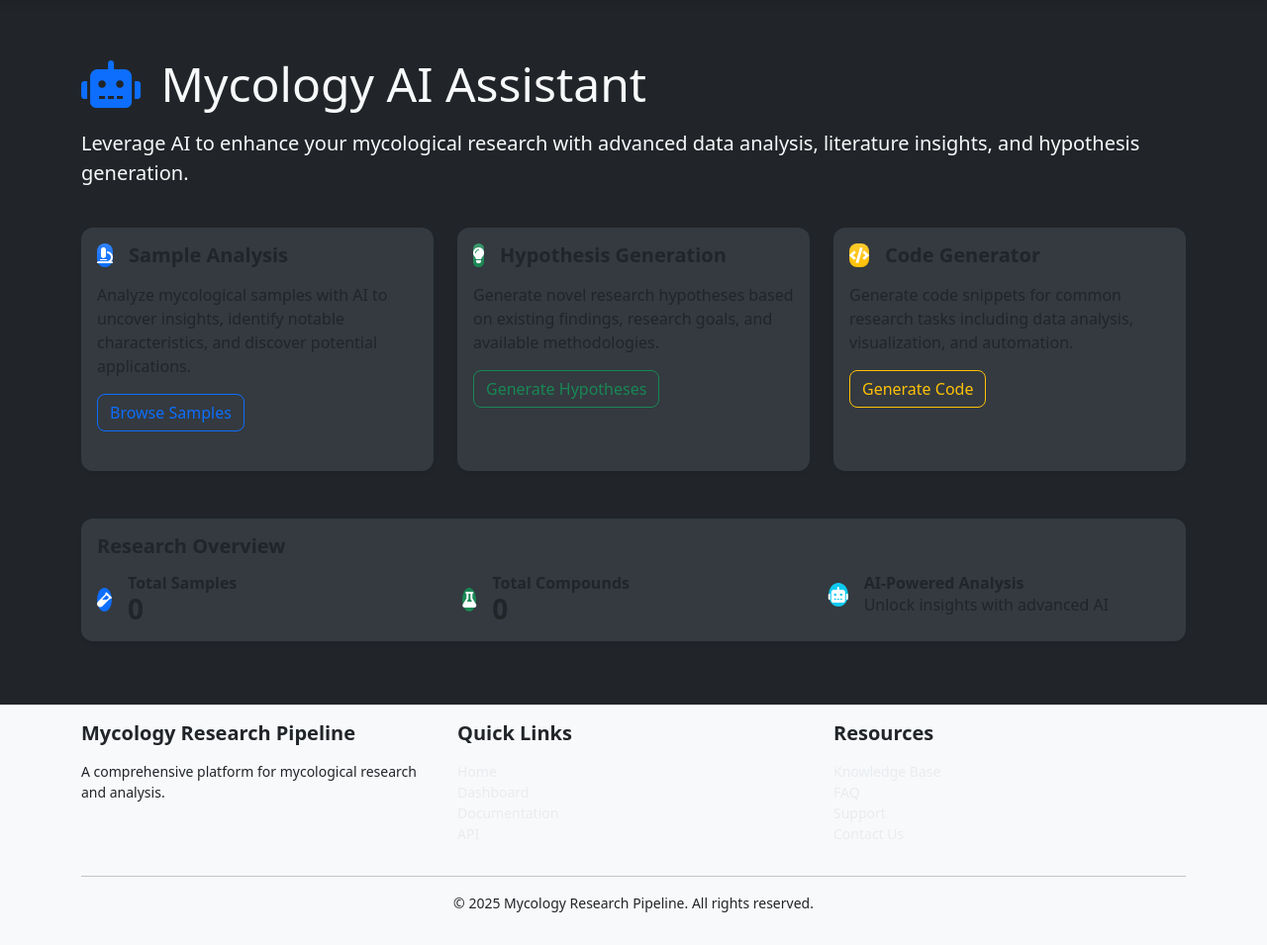
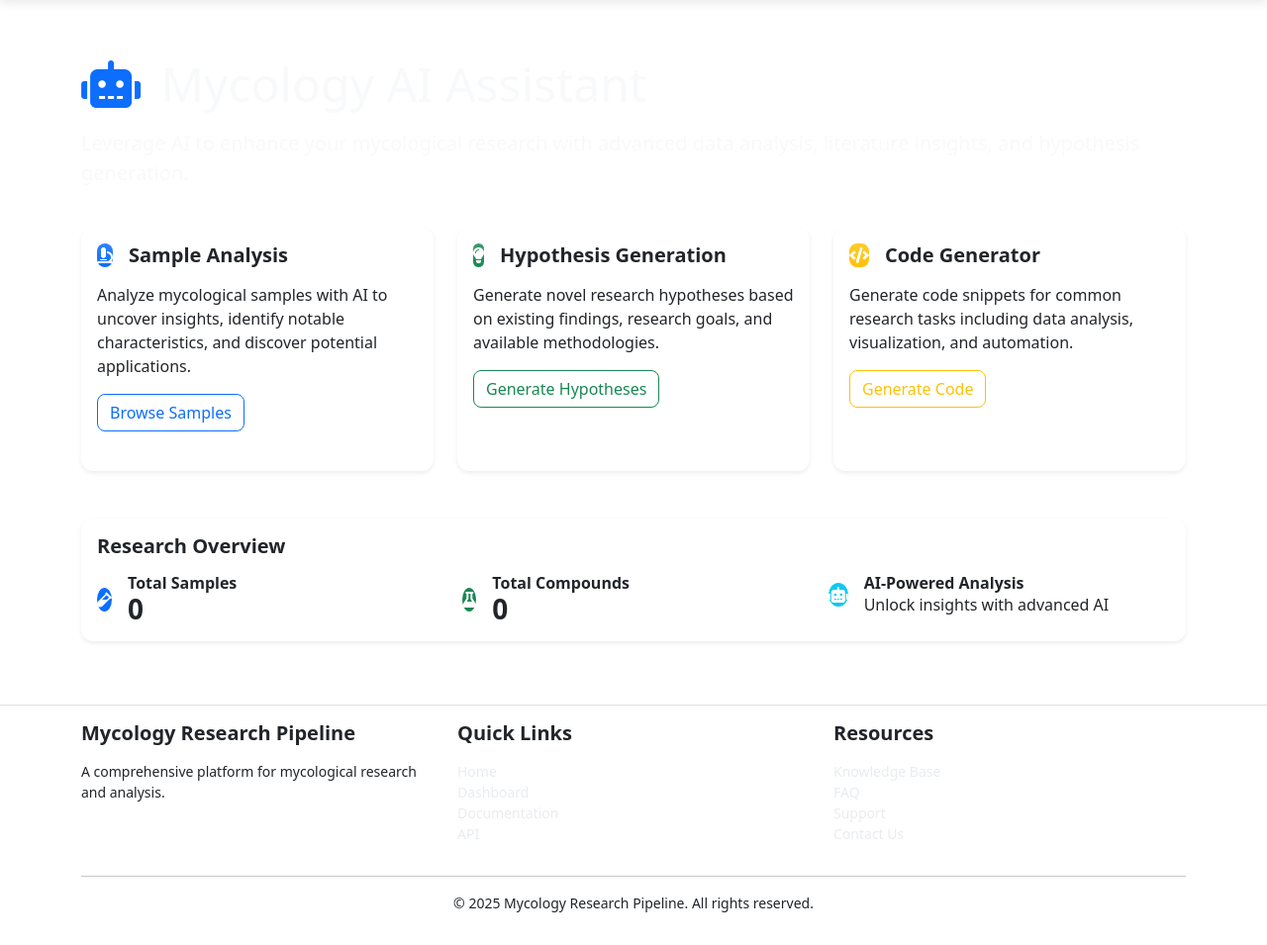
Before and after one commit to MichaelCrowe11/MycologyResearchPipeline, a Flask app: page /ai/ in a window 1280 px wide; the page is wider, and only the part inside the window is pictured. Shown: the part 79-1034 px from the top of that part at 99% size. Run offline with Flask 3, Linux system fonts and the light colour scheme; data that the repository does not hold is empty.

Commit message:
Enhance the website's appearance by using a brighter, cleaner white theme
Sets background colors to white in base.html and navbar.html to improve visual clarity.

Replit-Commit-Author: Agent
Replit-Commit-Session-Id: 76127bdb-4e3f-49e8-add6-b3e38962282f
Replit-Commit-Screenshot-Url: https://storage.googleapis.com/screenshot-production-us-central1/a1e57f74-f2fc-44e0-95cb-f191bb331383/ffb3ce0e-33ae-4e72-8a05-0fef6ac39e94.jpg

```diff
--- a/templates/base.html
+++ b/templates/base.html
@@ -14,9 +14,22 @@
     <!-- Custom CSS -->
     <link rel="stylesheet" href="{{ url_for('static', filename='css/style.css') }}">
 
+    <style>
+        body, html {
+            background-color: #ffffff !important;
+        }
+        .container, .container-fluid {
+            background-color: #ffffff !important;
+        }
+        .card {
+            background-color: #ffffff !important;
+            border: 1px solid #e9ecef;
+        }
+    </style>
+
     {% block extra_css %}{% endblock %}
 </head>
-<body>
+<body class="bg-white">
     <!-- Navigation Bar -->
     {% include 'includes/navbar.html' %}
 
@@ -43,7 +56,7 @@
     {% include 'components/tip_widget.html' %}
 
     <!-- Footer -->
-    <footer class="footer mt-auto py-3 bg-light text-dark border-top">
+    <footer class="footer mt-auto py-3 bg-white text-dark border-top">
         <div class="container">
             <div class="row">
                 <div class="col-md-4">
--- a/templates/includes/navbar.html
+++ b/templates/includes/navbar.html
@@ -1,4 +1,4 @@
-<nav class="navbar navbar-expand-lg navbar-light bg-light border-bottom">
+<nav class="navbar navbar-expand-lg navbar-light bg-white border-bottom">
     <div class="container">
         <a class="navbar-brand" href="{{ url_for('web.index') }}">
             <img src="{{ url_for('static', filename='images/official-logo.png') }}" alt="Mycology Research Pipeline" height="35" class="me-2">
```
